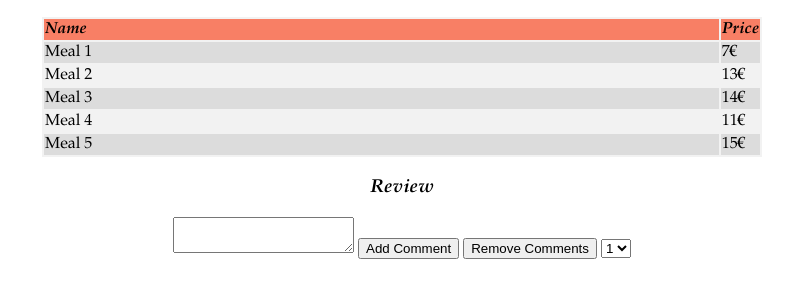
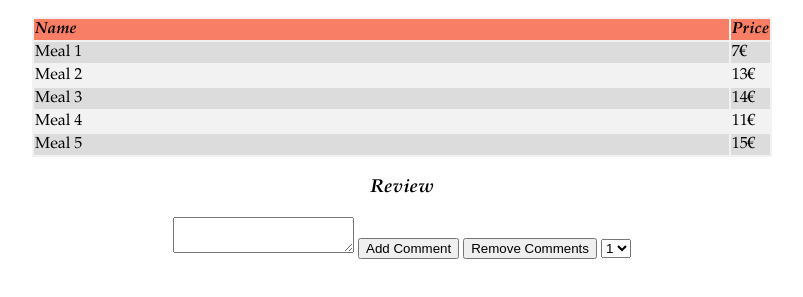
Before and after one commit to AlmondRumble11/WebApplicationsvk2, a website built with Parcel: page index.html in a window 1280 px wide. Shown: the part 113-410 px from the top of the page, without its empty margins (238-1041 px from the left). Built offline with nearby package versions, Linux system fonts and the light colour scheme.

Commit message:
max witdh changed

```diff
--- a/src/styles.css
+++ b/src/styles.css
@@ -6,7 +6,7 @@ body {
   font-style: italic;
 }
 .menu-layout {
-  max-width: 720px;
+  max-width: 740px;
   margin: auto;
   text-align: center;
 }
```
